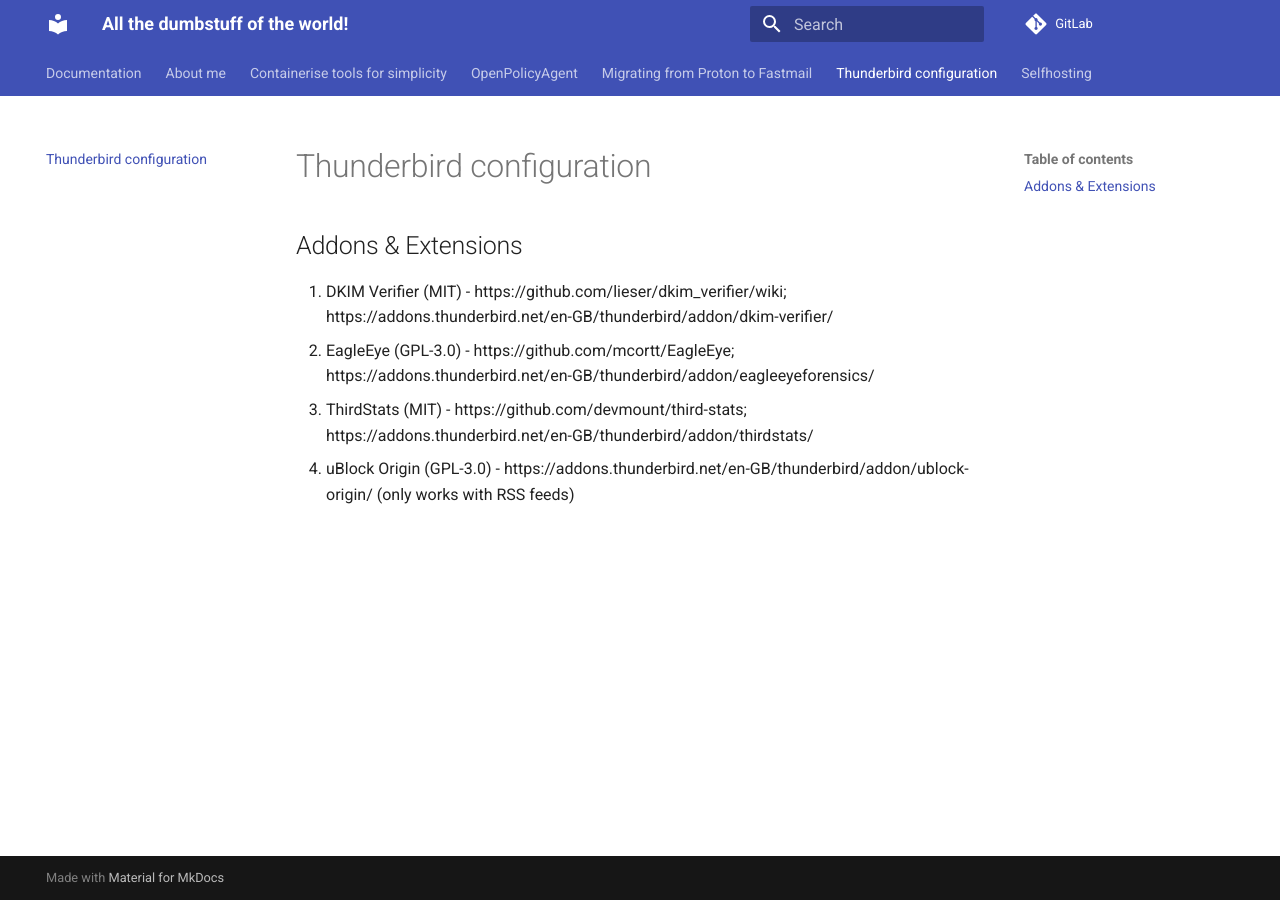
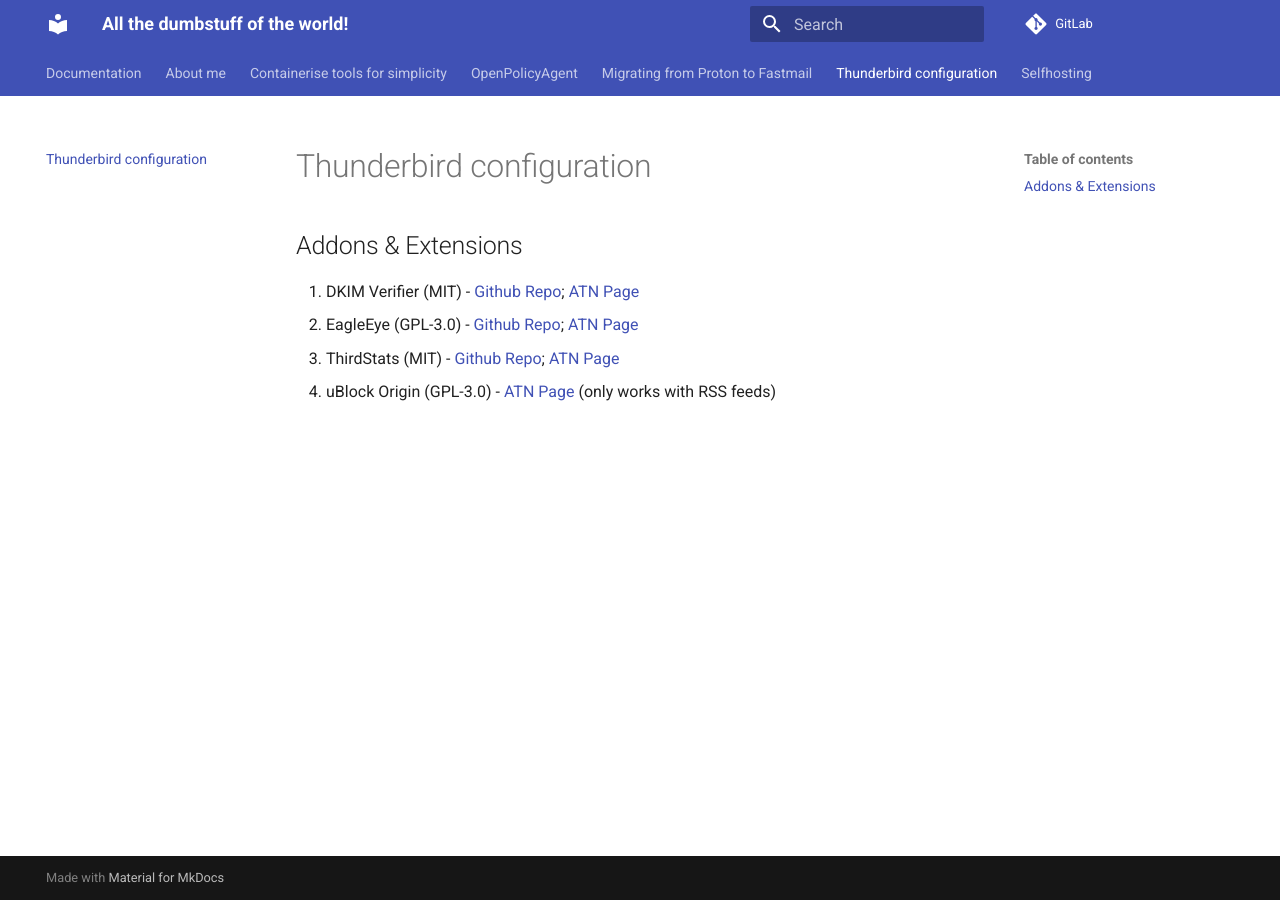
Before and after one commit to eternaltyro/dumbstuff, an MkDocs documentation site: the page built from docs/thunderbird.md, in a window 1280 px wide. Built offline with MkDocs 1.6.1 and Material for MkDocs 9.7.7, drawn with Linux system fonts in a browser that asks for light colours; comment, search, counter and statistics services are not loaded.

Commit message:
Edit thunderbird.md

```diff
--- a/docs/thunderbird.md
+++ b/docs/thunderbird.md
@@ -2,7 +2,7 @@
 
 ## Addons & Extensions
 
-1. DKIM Verifier (MIT) - https://github.com/lieser/dkim_verifier/wiki; https://addons.thunderbird.net/en-GB/thunderbird/addon/dkim-verifier/
-2. EagleEye (GPL-3.0) - https://github.com/mcortt/EagleEye; https://addons.thunderbird.net/en-GB/thunderbird/addon/eagleeyeforensics/
-3. ThirdStats (MIT) - https://github.com/devmount/third-stats; https://addons.thunderbird.net/en-GB/thunderbird/addon/thirdstats/
-4. uBlock Origin (GPL-3.0) - https://addons.thunderbird.net/en-GB/thunderbird/addon/ublock-origin/ (only works with RSS feeds)
+1. DKIM Verifier (MIT) - [Github Repo](https://github.com/lieser/dkim_verifier/wiki); [ATN Page](https://addons.thunderbird.net/en-GB/thunderbird/addon/dkim-verifier/)
+2. EagleEye (GPL-3.0) - [Github Repo](https://github.com/mcortt/EagleEye); [ATN Page](https://addons.thunderbird.net/en-GB/thunderbird/addon/eagleeyeforensics/)
+3. ThirdStats (MIT) - [Github Repo](https://github.com/devmount/third-stats); [ATN Page](https://addons.thunderbird.net/en-GB/thunderbird/addon/thirdstats/)
+4. uBlock Origin (GPL-3.0) - [ATN Page](https://addons.thunderbird.net/en-GB/thunderbird/addon/ublock-origin/) (only works with RSS feeds)
```
